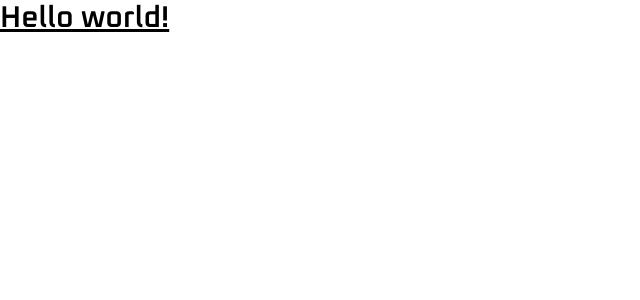
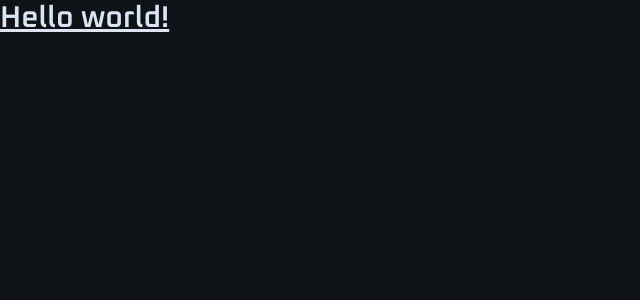
Before and after one commit to joaoliveirapb/nlw-connect-web, a Next.js app: page / in a window 1280 px wide. Shown: the top 300 px of the page, without its empty margins (0-640 px from the left). Built offline with nearby package versions, Linux system fonts and the light colour scheme.

Commit message:
feat: create Button component

```diff
--- a/package.json
+++ b/package.json
@@ -10,6 +10,7 @@
   },
   "dependencies": {
     "@tailwindcss/postcss": "^4.0.15",
+    "lucide-react": "^0.483.0",
     "next": "15.2.4",
     "postcss": "^8.5.3",
     "react": "^19.0.0",
--- a/src/app/globals.css
+++ b/src/app/globals.css
@@ -17,4 +17,6 @@
 
   --font-heading: var(--font-oxanium);
   --font-sans: var(--font-montserrat);
+
+  --radius-xl: 0.625rem;
 }
--- a/src/app/layout.tsx
+++ b/src/app/layout.tsx
@@ -25,7 +25,9 @@
 }>) {
   return (
     <html lang="en" className={`${oxanium.variable} ${montserrat.variable}`}>
-      <body>{children}</body>
+      <body className="bg-gray-900 text-gray-100 antialiased">
+        {children}
+      </body>
     </html>
   );
 }
--- /dev/null
+++ b/src/components/button.tsx
@@ -0,0 +1,10 @@
+interface ButtonProps extends React.ComponentProps<'button'> {}
+
+export function Button(props: ButtonProps) {
+  return (
+    <button
+      className="flex items-center justify-between px-5 w-full h-12 bg-gray-500 text-blue font-semibold rounded-xl cursor-pointer transition-colors duration-300 hover:bg-blue hover:text-gray-900"
+      {...props}
+    />
+  )
+}
```
Also changed, not shown: 1 other file (tests, documents, lock files or other folders).
